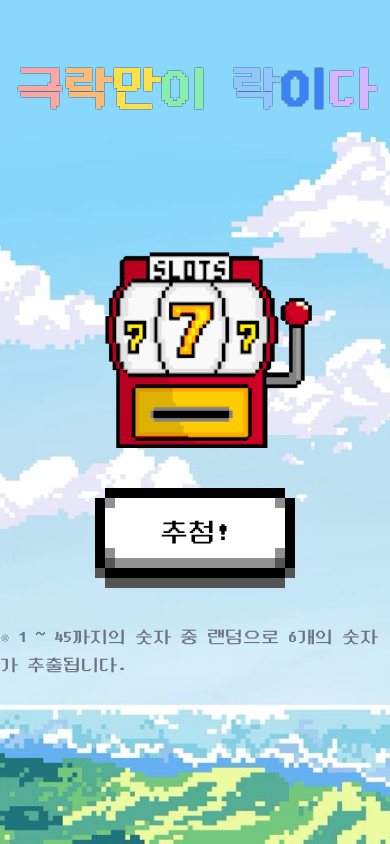
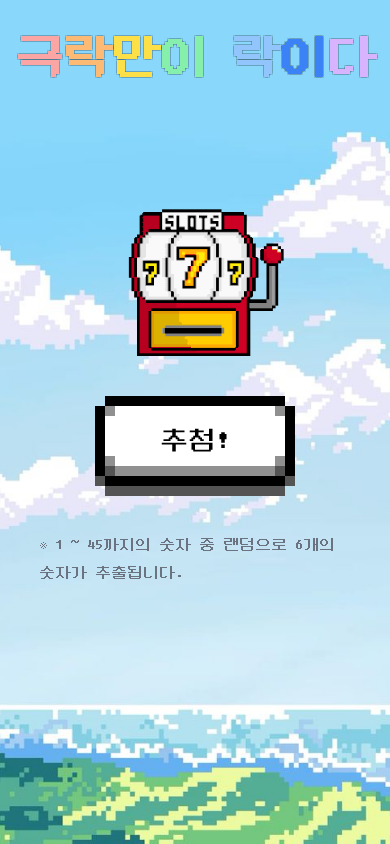
Before and after one commit to LeeJaeHo99/Yes-Or-No, a Next.js app: page /lotto in a window 390 px wide. Built offline with nearby package versions, Linux system fonts and the light colour scheme.

Commit message:
lotto 페이지 반응형 수정

```diff
--- a/src/app/lotto/page.tsx
+++ b/src/app/lotto/page.tsx
@@ -42,7 +42,7 @@ function LotteryWrap({ lotteryHandler }) {
     return (
         <div className="flex items-center justify-center flex-col">
             <Image
-                className="mt-24 mb-10 ml-2"
+                className="lottery-img mt-24 mb-10 ml-2"
                 src={"/images/lottery.gif"}
                 width={240}
                 height={240}
@@ -50,7 +50,7 @@ function LotteryWrap({ lotteryHandler }) {
                 unoptimized
             />
             <PixelBox text={"추첨"} size={""} lotteryHandler={lotteryHandler} />
-            <div className="mt-6 text-gray-500 font-DGM text-lg">
+            <div className="bot-text mt-6 text-gray-500 font-DGM text-lg">
                 ※ 1 ~ 45까지의 숫자 중 랜덤으로 6개의 숫자가 추출됩니다.
             </div>
         </div>
@@ -73,7 +73,7 @@ function LotteryResult({ shuffledNum, showBoy }) {
     const randomSpeechText = randomLotteryText[0];
 
     return (
-        <div className="mt-40">
+        <div className="ball-wrap mt-40">
             <div className="flex items-center justify-center flex-wrap gap-6 w-full px-4">
                 {shuffledNum.map((number, i) => {
                     return (
@@ -89,7 +89,7 @@ function LotteryResult({ shuffledNum, showBoy }) {
                 })}
             </div>
             <div
-                className="flex flex-col items-center mt-14 cursor-pointer"
+                className="restart-component flex flex-col items-center mt-14 cursor-pointer"
                 onClick={refreshHandler}
             >
                 <Image
--- a/src/components/Boy.tsx
+++ b/src/components/Boy.tsx
@@ -3,7 +3,7 @@ import SpeechBubble from './SpeechBubble';
 
 export default function Boy({mainText}) {
     return (
-        <div className="flex items-center justify-center flex-col w-full mt-16">
+        <div className="boy-bubble--wrap flex items-center justify-center flex-col w-full mt-16">
             <SpeechBubble mainText={mainText}/>
             <Image
                 className="pixel-boy--component"
--- a/src/components/Restart.tsx
+++ b/src/components/Restart.tsx
@@ -10,7 +10,7 @@ export default function Restart({result}: RestartType){
     }
 
     return(
-        <div className='flex flex-col items-center cursor-pointer' onClick={refreshHandler}>
+        <div className='restart-component flex flex-col items-center cursor-pointer' onClick={refreshHandler}>
             <Image
                 src={`/images/${result ? 'true' : 'false'}-graph.png`}
                 width={60}
--- a/src/styles/media.css
+++ b/src/styles/media.css
@@ -3,8 +3,50 @@
         background-position-y: top;
         background-size: cover;
     }
+    .title-wrap{
+        margin-top: 32px;
+    }
     .main-title{
         font-size: 56px;
+    }
+    .ball-wrap{
+        margin-top: 100px;
+    }
+    .boy-bubble--wrap{
+        margin-top: 32px;
+    }
+    .pixel-boy--component{
+        width: 180px;
+    }
+}
+
+@media screen and (max-width: 550px){
+    .inner{
+        width: 80%;
+    }
+    .lottery-img{
+        width: 180px;
+    }
+}
+
+@media screen and (max-width: 535px){
+    .ball-wrap{
+        margin-top: 48px;
+    }
+    .restart-component{
+        margin-top: 24px;
+    }
+    .restart-component img{
+        width: 40px;
+    }
+    .restart-component span{
+        font-size: 14px;
+    }
+    .pixel-boy--component{
+        width: 160px;
+    }
+    .bot-text{
+        font-size: 16px;
     }
 }
 
@@ -15,6 +57,15 @@
     .pixel-btn--wrap{
         margin-top: 100px;
     }
+    header{
+        width: 80%;
+    }
+}
+
+@media screen and (max-width: 360px){
+    .main-title{
+        font-size: 36px;
+    }
 }
 
 /* 330까지 */
```
